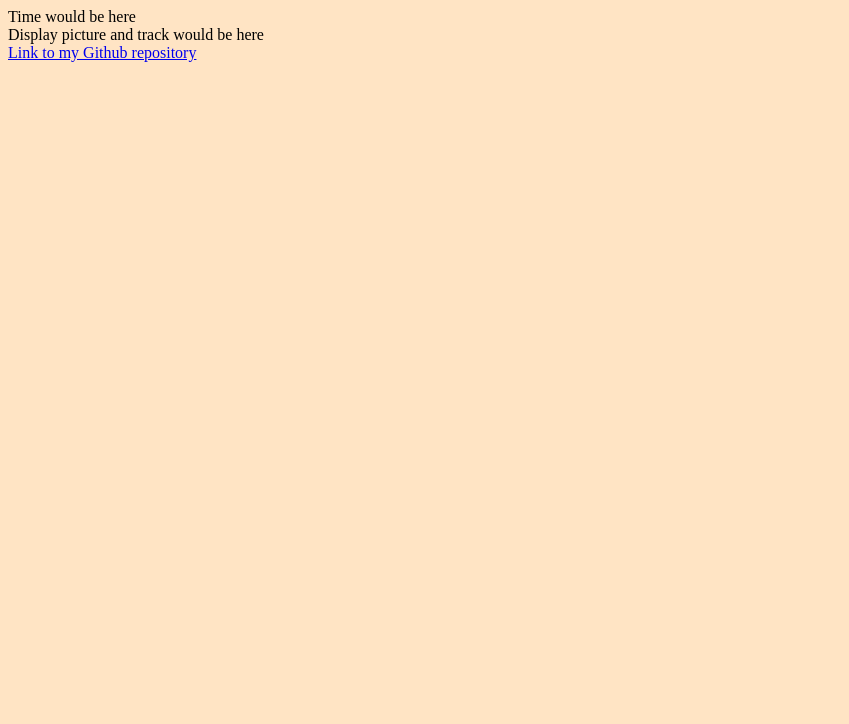
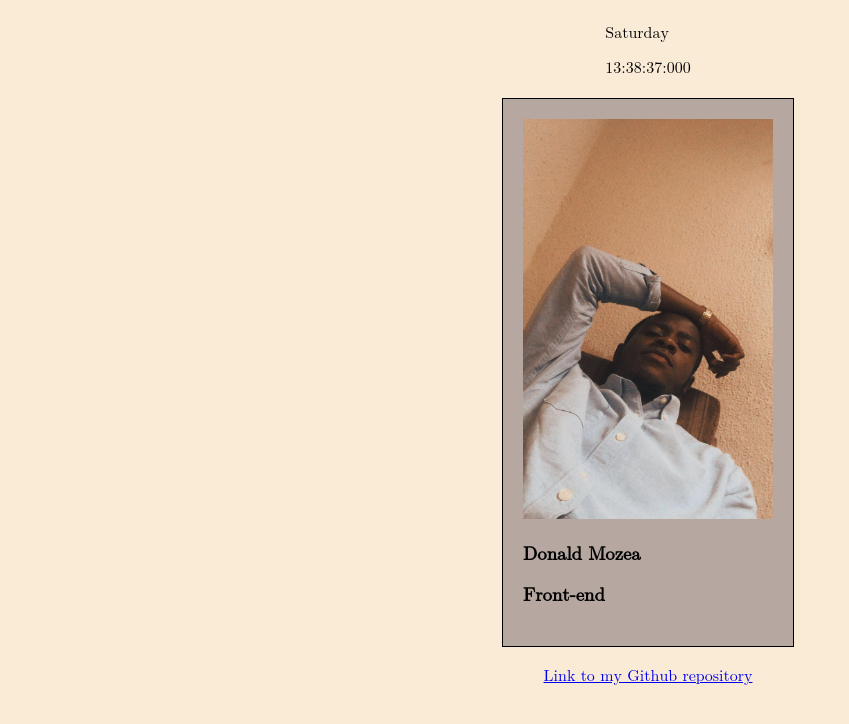
Before and after one commit to orbituser/My-work, a plain HTML site: page index.html in a window 1280 px wide. Shown: the whole page, without its empty margins (0-849 px from the left). Drawn offline with Linux system fonts and the light colour scheme.

Commit message:
Add files via upload

```diff
--- a/index.css
+++ b/index.css
@@ -1,3 +1,26 @@
 body{
-    background-color: bisque;
+    font-family: math;
+    display: flex;
+    align-items: center;
+    flex-direction: column;
+    width: 100vw;
+    height: 100vh;
+    background-color: antiquewhite;
+
 }
+main{
+    width: 250px;
+}
+
+ img{
+    width: 250px;
+    height: 400px;
+}
+
+
+.profile{
+    margin: 20px;
+    padding: 20px;
+    border: 1px solid #000000;
+   background-color: #9a8a8ab3;
+}
--- a/index.html
+++ b/index.html
@@ -7,8 +7,28 @@
     <link rel="stylesheet" href="index.css"/>
 </head>
 <body>
-    <header>Time would be here</header>
-    <main>Display picture and track would be here</main>
-    <footer><a href="https://github.com/orbituser/My-work.git" target = "_blank">Link to my Github repository</a></footer>
+    <header>
+        <p data-testid="currentDayOfTheWeek">Current day of the week</p>
+
+        <div data-testid="currentUTCTime">Current UTC Time in ms</div>
+    </header>
+    <main class="profile">
+        <img
+        src="pfp.jpg"
+        alt="Donald Mozea"
+        data-testid="slackDisplayImage"
+      />
+      <h3 data-testid="slackUserName">Donald Mozea</h3>
+      <h3 data-testid="myTrack">Front-end</h3>
+    </main>
+
+
+
+    <footer>
+        <a data-testid="githubURL" href="https://github.com/orbituser/My-work.git" target="_blank">Link to my Github repository</a>
+    </footer>
+
+
+    <script src="index.js"></script>
 </body>
 </html>
--- /dev/null
+++ b/index.js
@@ -0,0 +1,28 @@
+
+
+const d = new Date();
+const daysOfWeek = ['Sunday', 'Monday', 'Tuesday', 'Wednesday', 'Thursday', 'Friday', 'Saturday'];
+let day = daysOfWeek[d.getDay()];
+document.querySelector("p[data-testid='currentDayOfTheWeek']").innerHTML = day;
+
+function addZero(x, n) {
+  while (x.toString().length < n) {
+    x = "0" + x;
+  }return x;
+}
+
+function updateTime() {
+  const d = new Date();
+  let h = addZero(d.getHours(), 2);
+  let m = addZero(d.getMinutes(), 2);
+  let s = addZero(d.getSeconds(), 2);
+  let ms = addZero(d.getMilliseconds(), 3);
+  let time = h + ":" + m + ":" + s + ":" + ms;
+  document.querySelector("div[data-testid='currentUTCTime']").innerHTML = time;
+}
+
+// Call updateTime initially to set the initial time
+updateTime();
+
+// Set up an interval to update the time every 1000 milliseconds (1 second)
+setInterval(updateTime, 100);
```
Also changed, not shown: pfp.jpg (added).
